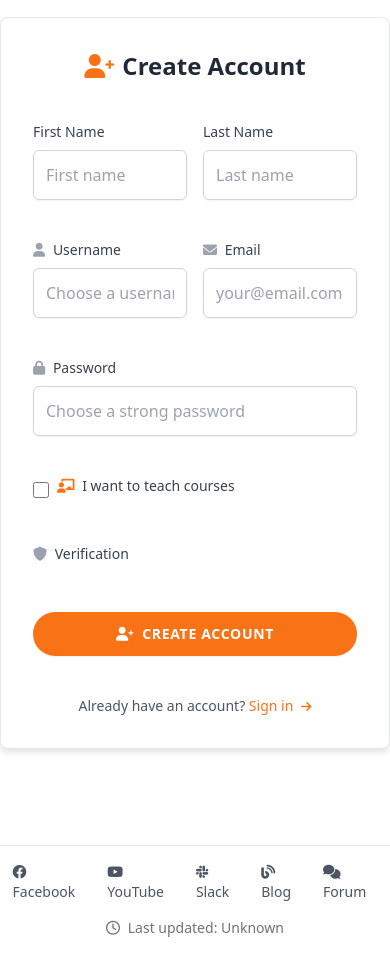
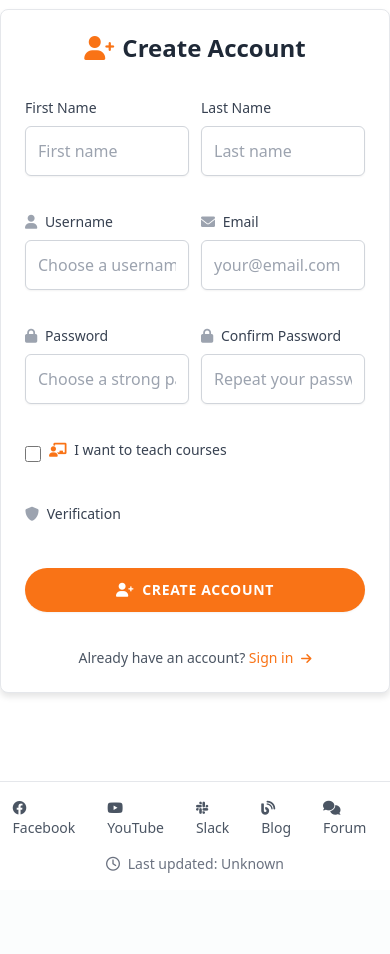
Before and after one commit to ishaan-arora-1/education-website, a Django app: page /en/accounts/signup/ in a window 390 px wide; the page is wider, and only the part inside the window is pictured. Shown: the part 65-1019 px from the top of that part. After the commit the page ends 938 px from the top of that part, so only its background shows below. Run offline with Django 4.2, Linux system fonts and the light colour scheme; some libraries are stand-ins or nearby versions.

Commit message:
Refactor user registration process and enhance signup experience
- Updated the UserRegistrationForm to inherit from allauth's SignupForm, adding first name and last name fields.
- Implemented custom validation for password confirmation and improved user profile handling during signup.
- Adjusted the signup template for better styling and user experience, including responsive design and error message visibility.
- Integrated jQuery for captcha refresh functionality in the captcha widget template.
- Updated settings to override default allauth forms with the new UserRegistrationForm.

These changes collectively enhance the user onboarding experience and ensure better data handling during account creation.

```diff
--- a/web/forms.py
+++ b/web/forms.py
@@ -1,6 +1,6 @@
+from allauth.account.forms import SignupForm
 from captcha.fields import CaptchaField
 from django import forms
-from django.contrib.auth.forms import UserCreationForm
 from django.contrib.auth.models import User
 from django.template.defaultfilters import slugify
 from django.utils.crypto import get_random_string
@@ -31,30 +31,43 @@ __all__ = [
 ]
 
 
-class UserRegistrationForm(UserCreationForm):
-    email = forms.EmailField(required=True, widget=TailwindEmailInput())
-    first_name = forms.CharField(required=True, widget=TailwindInput())
-    last_name = forms.CharField(required=True, widget=TailwindInput())
+class UserRegistrationForm(SignupForm):
+    first_name = forms.CharField(max_length=30, required=True)
+    last_name = forms.CharField(max_length=30, required=True)
     is_teacher = forms.BooleanField(required=False, label="Register as a teacher", widget=TailwindCheckboxInput())
     captcha = CaptchaField(widget=TailwindCaptchaTextInput)
 
-    class Meta:
-        model = User
-        fields = (
-            "username",
-            "email",
-            "first_name",
-            "last_name",
-            "password1",
-            "password2",
-            "is_teacher",
-            "captcha",
+    def __init__(self, *args, **kwargs):
+        super().__init__(*args, **kwargs)
+        self.fields["captcha"].widget.attrs.update(
+            {
+                "class": (
+                    "mt-1 block w-full px-3 py-1.5 border border-gray-300 dark:border-gray-600 rounded-md shadow-sm "
+                    "focus:ring-orange-500 focus:border-orange-500 dark:bg-gray-700 dark:text-white sm:text-sm"
+                )
+            }
         )
-        widgets = {
-            "username": TailwindInput(),
-            "password1": TailwindInput(attrs={"type": "password"}),
-            "password2": TailwindInput(attrs={"type": "password"}),
-        }
+
+    def clean_password2(self):
+        password1 = self.cleaned_data.get("password1")
+        password2 = self.cleaned_data.get("password2")
+        if password1 and password2:
+            if password1 != password2:
+                raise forms.ValidationError("The two password fields didn't match.")
+        return password2
+
+    def save(self, request):
+        user = super().save(request)
+        user.first_name = self.cleaned_data["first_name"]
+        user.last_name = self.cleaned_data["last_name"]
+        user.save()
+
+        # Update the user's profile
+        if self.cleaned_data.get("is_teacher"):
+            user.profile.is_teacher = True
+            user.profile.save()
+
+        return user
 
 
 class ProfileForm(forms.ModelForm):
--- a/web/settings.py
+++ b/web/settings.py
@@ -144,6 +144,11 @@ ACCOUNT_SIGNUP_PASSWORD_ENTER_TWICE = False
 ACCOUNT_LOGOUT_ON_GET = False
 ACCOUNT_SESSION_REMEMBER = True
 
+# Override allauth forms
+ACCOUNT_FORMS = {
+    "signup": "web.forms.UserRegistrationForm",
+}
+
 LOGIN_REDIRECT_URL = "index"
 LOGOUT_REDIRECT_URL = "index"
 
--- a/web/templates/account/signup.html
+++ b/web/templates/account/signup.html
@@ -3,11 +3,10 @@
 {% block extra_head %}
   {{ block.super }}
   <style>
-      /* Reset and override auth container styles for signup */
       .auth-container {
           max-width: 800px;
-          margin: 2rem auto;
-          padding: 2rem;
+          margin: 1.5rem auto;
+          padding: 1.5rem;
           background: white;
           border-radius: 0.5rem;
           box-shadow: 0 4px 6px rgba(0, 0, 0, 0.1);
@@ -21,19 +20,18 @@
   </style>
 {% endblock extra_head %}
 {% block content %}
+  <div class="grid md:grid-cols-5 gap-4 items-center">
     <!-- Left side illustration -->
-  <div class="grid md:grid-cols-5 gap-8 items-center">
     <div class="md:col-span-2 text-center hidden md:block">
-      <div class="flex flex-col items-center space-y-4">
-        <i class="fas fa-graduation-cap text-8xl text-orange-500"></i>
-        <div class="text-xl font-medium text-gray-600 dark:text-gray-300">Join our community of learners and teachers</div>
-        <div class="text-sm text-gray-500 dark:text-gray-400">Learn from experts, share your knowledge, and grow together</div>
+      <div class="flex flex-col items-center space-y-3">
+        <i class="fas fa-graduation-cap text-7xl text-orange-500"></i>
+        <div class="text-lg font-medium text-gray-600 dark:text-gray-300">Join our community of learners and teachers</div>
       </div>
     </div>
     <!-- Form section -->
     <div class="md:col-span-3">
-      <div class="text-center mb-6">
-        <h2 class="text-2xl font-bold text-gray-900 dark:text-white flex items-center justify-center">
+      <div class="text-center mb-4">
+        <h2 class="text-xl font-bold text-gray-900 dark:text-white flex items-center justify-center">
           <i class="fas fa-user-plus text-orange-500 mr-2"></i>
           Create Account
         </h2>
@@ -41,17 +39,15 @@
       <form id="signup_form"
             method="post"
             action="{% url 'account_signup' %}"
-            class="space-y-4">
+            class="space-y-3">
         {% csrf_token %}
         {% if form.non_field_errors %}
-          <div class="bg-red-50 dark:bg-red-900 p-3 rounded">
-            <p class="text-sm text-red-800 dark:text-red-200">
-              {% for error in form.non_field_errors %}{{ error }}{% endfor %}
-            </p>
+          <div class="bg-red-50 dark:bg-red-900 p-2 rounded text-sm">
+            {% for error in form.non_field_errors %}<p class="text-red-800 dark:text-red-200">{{ error }}</p>{% endfor %}
           </div>
         {% endif %}
         <!-- Name Fields -->
-        <div class="grid grid-cols-2 gap-4">
+        <div class="grid grid-cols-2 gap-3">
           <div>
             <label for="id_first_name"
                    class="block text-sm font-medium text-gray-700 dark:text-gray-300">First Name</label>
@@ -59,10 +55,10 @@
                    name="first_name"
                    id="id_first_name"
                    required
-                   class="mt-1 block w-full px-3 py-2 border border-gray-300 dark:border-gray-600 rounded-md shadow-sm focus:ring-orange-500 focus:border-orange-500 dark:bg-gray-700 dark:text-white sm:text-sm"
+                   class="mt-1 block w-full px-3 py-1.5 border border-gray-300 dark:border-gray-600 rounded-md shadow-sm focus:ring-orange-500 focus:border-orange-500 dark:bg-gray-700 dark:text-white sm:text-sm"
                    placeholder="First name" />
             {% if form.first_name.errors %}
-              <p class="mt-1 text-sm text-red-600">{{ form.first_name.errors|join:", " }}</p>
+              <p class="mt-1 text-xs text-red-600">{{ form.first_name.errors|join:", " }}</p>
             {% endif %}
           </div>
           <div>
@@ -72,15 +68,15 @@
                    name="last_name"
                    id="id_last_name"
                    required
-                   class="mt-1 block w-full px-3 py-2 border border-gray-300 dark:border-gray-600 rounded-md shadow-sm focus:ring-orange-500 focus:border-orange-500 dark:bg-gray-700 dark:text-white sm:text-sm"
+                   class="mt-1 block w-full px-3 py-1.5 border border-gray-300 dark:border-gray-600 rounded-md shadow-sm focus:ring-orange-500 focus:border-orange-500 dark:bg-gray-700 dark:text-white sm:text-sm"
                    placeholder="Last name" />
             {% if form.last_name.errors %}
-              <p class="mt-1 text-sm text-red-600">{{ form.last_name.errors|join:", " }}</p>
+              <p class="mt-1 text-xs text-red-600">{{ form.last_name.errors|join:", " }}</p>
             {% endif %}
           </div>
         </div>
         <!-- Username and Email -->
-        <div class="grid grid-cols-2 gap-4">
+        <div class="grid grid-cols-2 gap-3">
           <div>
             <label for="id_username"
                    class="block text-sm font-medium text-gray-700 dark:text-gray-300">
@@ -90,9 +86,9 @@
                    name="username"
                    id="id_username"
                    required
-                   class="mt-1 block w-full px-3 py-2 border border-gray-300 dark:border-gray-600 rounded-md shadow-sm focus:ring-orange-500 focus:border-orange-500 dark:bg-gray-700 dark:text-white sm:text-sm"
+                   class="mt-1 block w-full px-3 py-1.5 border border-gray-300 dark:border-gray-600 rounded-md shadow-sm focus:ring-orange-500 focus:border-orange-500 dark:bg-gray-700 dark:text-white sm:text-sm"
                    placeholder="Choose a username" />
-            {% if form.username.errors %}<p class="mt-1 text-sm text-red-600">{{ form.username.errors|join:", " }}</p>{% endif %}
+            {% if form.username.errors %}<p class="mt-1 text-xs text-red-600">{{ form.username.errors|join:", " }}</p>{% endif %}
           </div>
           <div>
             <label for="id_email"
@@ -103,12 +99,13 @@
                    name="email"
                    id="id_email"
                    required
-                   class="mt-1 block w-full px-3 py-2 border border-gray-300 dark:border-gray-600 rounded-md shadow-sm focus:ring-orange-500 focus:border-orange-500 dark:bg-gray-700 dark:text-white sm:text-sm"
+                   class="mt-1 block w-full px-3 py-1.5 border border-gray-300 dark:border-gray-600 rounded-md shadow-sm focus:ring-orange-500 focus:border-orange-500 dark:bg-gray-700 dark:text-white sm:text-sm"
                    placeholder="your@email.com" />
-            {% if form.email.errors %}<p class="mt-1 text-sm text-red-600">{{ form.email.errors|join:", " }}</p>{% endif %}
+            {% if form.email.errors %}<p class="mt-1 text-xs text-red-600">{{ form.email.errors|join:", " }}</p>{% endif %}
           </div>
         </div>
-        <!-- Password -->
+        <!-- Password Fields -->
+        <div class="grid grid-cols-2 gap-3">
           <div>
             <label for="id_password1"
                    class="block text-sm font-medium text-gray-700 dark:text-gray-300">
@@ -118,11 +115,27 @@
                    name="password1"
                    id="id_password1"
                    required
-                 class="mt-1 block w-full px-3 py-2 border border-gray-300 dark:border-gray-600 rounded-md shadow-sm focus:ring-orange-500 focus:border-orange-500 dark:bg-gray-700 dark:text-white sm:text-sm"
+                   class="mt-1 block w-full px-3 py-1.5 border border-gray-300 dark:border-gray-600 rounded-md shadow-sm focus:ring-orange-500 focus:border-orange-500 dark:bg-gray-700 dark:text-white sm:text-sm"
                    placeholder="Choose a strong password" />
             {% if form.password1.errors %}
-            <p class="mt-1 text-sm text-red-600">{{ form.password1.errors|join:", " }}</p>
+              <p class="mt-1 text-xs text-red-600">{{ form.password1.errors|join:", " }}</p>
             {% endif %}
+          </div>
+          <div>
+            <label for="id_password2"
+                   class="block text-sm font-medium text-gray-700 dark:text-gray-300">
+              <i class="fas fa-lock text-gray-400 mr-1"></i> Confirm Password
+            </label>
+            <input type="password"
+                   name="password2"
+                   id="id_password2"
+                   required
+                   class="mt-1 block w-full px-3 py-1.5 border border-gray-300 dark:border-gray-600 rounded-md shadow-sm focus:ring-orange-500 focus:border-orange-500 dark:bg-gray-700 dark:text-white sm:text-sm"
+                   placeholder="Repeat your password" />
+            {% if form.password2.errors %}
+              <p class="mt-1 text-xs text-red-600">{{ form.password2.errors|join:", " }}</p>
+            {% endif %}
+          </div>
         </div>
         <!-- Teacher Option -->
         <div class="flex items-center">
@@ -138,12 +151,12 @@
         </div>
         <!-- Captcha -->
         <div>
-          <label for="id_captcha"
+          <label for="{{ form.captcha.auto_id }}"
                  class="block text-sm font-medium text-gray-700 dark:text-gray-300">
             <i class="fas fa-shield-alt text-gray-400 mr-1"></i> Verification
           </label>
-          {{ form.captcha }}
-          {% if form.captcha.errors %}<p class="mt-1 text-sm text-red-600">{{ form.captcha.errors|join:", " }}</p>{% endif %}
+          <div class="mt-1">{{ form.captcha }}</div>
+          {% if form.captcha.errors %}<p class="mt-1 text-xs text-red-600">{{ form.captcha.errors|join:", " }}</p>{% endif %}
         </div>
         {% if redirect_field_value %}
           <input type="hidden"
@@ -152,7 +165,7 @@
         {% endif %}
         <!-- Submit Button -->
         <button type="submit"
-                class="w-full flex justify-center py-2 px-4 border border-transparent rounded-md shadow-sm text-sm font-medium text-white bg-orange-500 hover:bg-orange-600 focus:outline-none focus:ring-2 focus:ring-offset-2 focus:ring-orange-500">
+                class="w-full flex justify-center py-1.5 px-4 border border-transparent rounded-md shadow-sm text-sm font-medium text-white bg-orange-500 hover:bg-orange-600 focus:outline-none focus:ring-2 focus:ring-offset-2 focus:ring-orange-500">
           <i class="fas fa-user-plus mr-2"></i>
           Create Account
         </button>
--- a/web/templates/base.html
+++ b/web/templates/base.html
@@ -19,6 +19,8 @@
     <!-- Font Awesome (Free CDN) -->
     <link rel="stylesheet"
           href="https://cdnjs.cloudflare.com/ajax/libs/font-awesome/6.0.0-beta3/css/all.min.css" />
+    <!-- jQuery (required for captcha refresh) -->
+    <script src="https://code.jquery.com/jquery-3.7.1.min.js"></script>
     <script>
         function toggleDarkMode() {
             document.documentElement.classList.toggle('dark');
```
Also changed, not shown: web/templates/captcha/widget.html (+32 -14 lines), web/tests/test_forms.py (+30 -16 lines), web/tests/test_signup.py (+55 -18 lines). Lines whose indentation alone changed are shown as unchanged.
